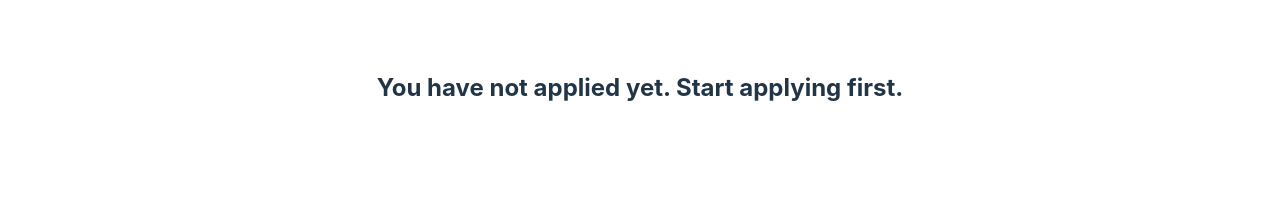
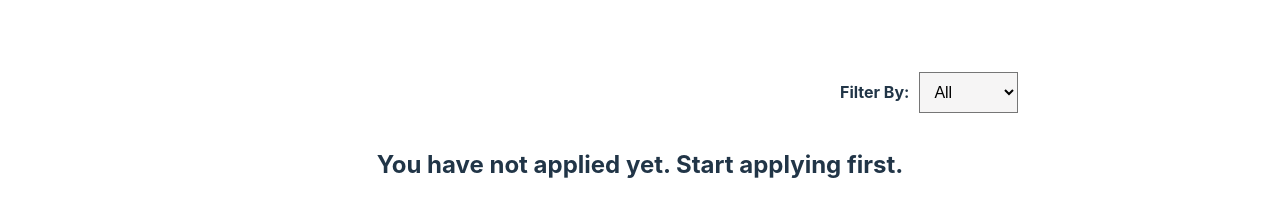
Before and after one commit to NusratJahanGeek/Job-Snap, a React (Vite) app: page /applied in a window 1280 px wide. Shown: the part 382-598 px from the top of the page. Built offline with nearby package versions, Linux system fonts and the light colour scheme.

Commit message:
Filter Added

```diff
--- a/src/components/AppliedJobs/AppliedJobs.css
+++ b/src/components/AppliedJobs/AppliedJobs.css
@@ -1,3 +1,3 @@
 .applied-jobs-container{
-    margin: 100px 0;
+    margin: 32px 0;
 }
--- a/src/components/AppliedJobs/AppliedJobs.jsx
+++ b/src/components/AppliedJobs/AppliedJobs.jsx
@@ -1,28 +1,56 @@
-import React from 'react';
+import React, { useState, useEffect } from 'react';
 import { useLoaderData } from 'react-router-dom';
 import AppliedJobData from '../AppliedJobData/AppliedJobData';
-import './AppliedJobs.css'
+import FilterJobs from '../FilterJobs/FilterJobs';
+import './AppliedJobs.css';
+
 const AppliedJobs = () => {
-    const { applied } = useLoaderData()
+  const { applied } = useLoaderData();
+
+  const [filterType, setFilterType] = useState('all');
+  const [filteredJobs, setFilteredJobs] = useState([]);
+
+  useEffect(() => {
+    const filteredJobs = applied.filter((job) => {
+      const features = job.features;
+
+      if (filterType === 'all') {
+        return true;
+      }
+      else if (filterType === 'remote' && features.includes('Remote')) {
+        return true;
+      } else if (filterType === 'onsite' && features.includes('Onsite')) {
+        return true;
+      }
+      return false;
+    });
+
+    setFilteredJobs(filteredJobs);
+
+  }, [applied, filterType]);
+
+  const handleFilter = (filter) => {
+    setFilterType(filter.toLowerCase());
+  };
 
   return (
     <div>
       <div className="job-title">
         <h2>Applied Jobs</h2>
       </div>
-            <div className='applied-jobs-container'>
-            <h2>{applied.length ? '' : 'You have not applied yet. Start applying first.'}</h2>
+      <FilterJobs filterValueSelected={handleFilter} />
+      <div className="applied-jobs-container">
+        {filteredJobs.length > 0 ? (
           <ul>
-                {
-                    applied.map(apply => <AppliedJobData
-                        key={apply.id}
-                        apply={apply}
-                    ></AppliedJobData>)
-                }
+            {filteredJobs.map((job) => (
+              <AppliedJobData key={job.id} apply={job}></AppliedJobData>
+            ))}
           </ul>
+        ) : (
+          <h2>You have not applied yet. Start applying first.</h2>
+        )}
       </div>
     </div>
-
   );
 };
 
--- /dev/null
+++ b/src/components/FilterJobs/FilterJobs.css
@@ -0,0 +1,17 @@
+.filter-area{
+    width: 78%;
+    background-color: white;
+    padding: 2px 20px;
+    text-align: right;
+    margin-top: 100px;
+}
+label {
+    display: inline-block;
+    font-weight: bold;
+    margin-right: 10px;
+  }
+#filter-dropdown{
+    padding: 10px;
+    font-size: 16px;
+    background-color: rgb(246, 245, 245);
+  }
--- /dev/null
+++ b/src/components/FilterJobs/FilterJobs.jsx
@@ -0,0 +1,20 @@
+import React from 'react';
+import './FilterJobs.css'
+
+let FilterJobs = (props) => {
+    function onFilterValueChanged(event){
+        props.filterValueSelected(event.target.value)
+    }
+    return (
+        <div className="filter-area">
+            <label for="filter-dropdown">Filter By:</label>
+            <select id="filter-dropdown" name="hasApplied" onChange={onFilterValueChanged}>
+                <option value="all">All</option>
+                <option value="remote">Remote</option>
+                <option value="onsite">Onsite</option>
+            </select>
+        </div>
+    );
+};
+
+export default FilterJobs;
--- a/src/components/loaders/getAppliedJobData.js
+++ b/src/components/loaders/getAppliedJobData.js
@@ -2,7 +2,7 @@ import { getAppliedJob } from "../../utilities/fakeDB";
 
 const totalAppliedJobsData = async () => {
   try {
-    const jobData = await fetch('joblistings.json');
+    const jobData = await fetch('/joblistings.json');
     const jobs = await jobData.json();
 
     const appliedAlready = getAppliedJob();
@@ -22,6 +22,7 @@ const totalAppliedJobsData = async () => {
   } catch (error) {
     console.error(error);
   }
+  return totalAppliedJobsData;
 }
 
 export default totalAppliedJobsData;
```
Lines whose indentation alone changed are shown as unchanged.
